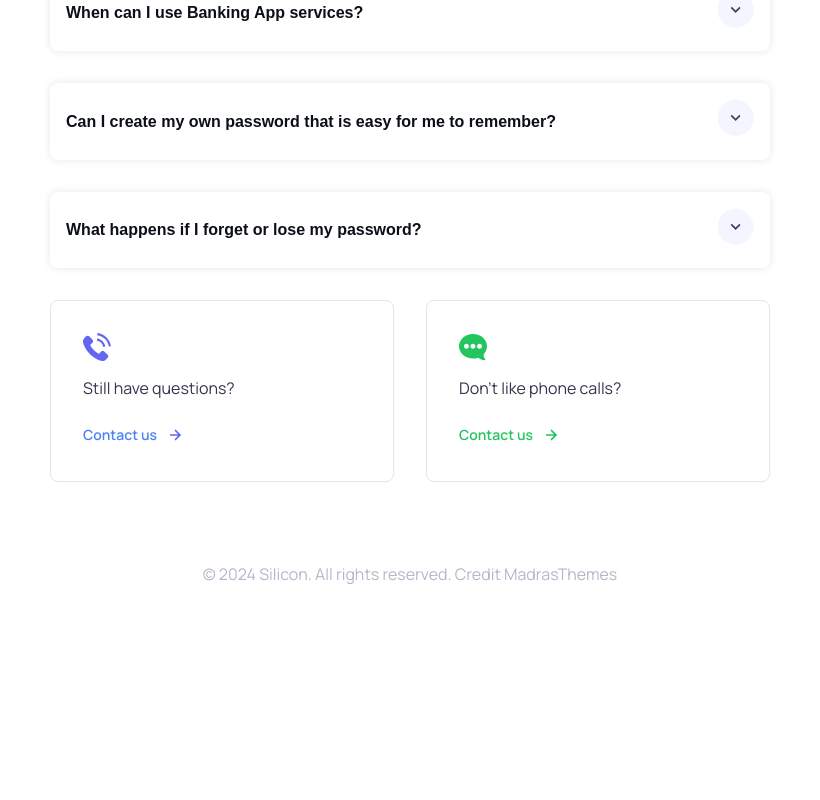
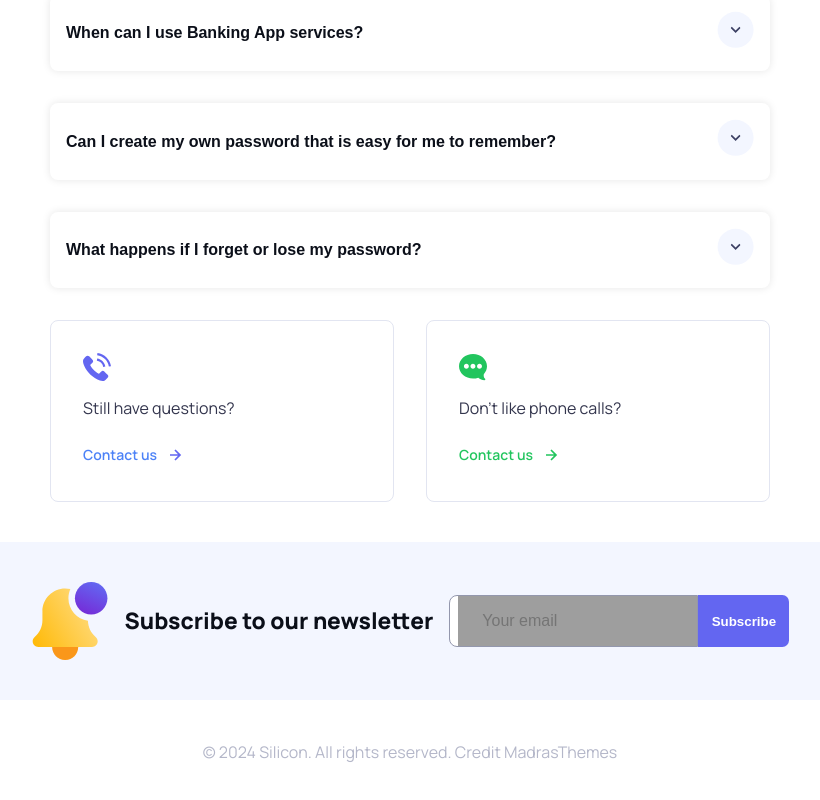
Before and after one commit to Jessica193/Silicon---Javascript-course-assignment, a React (Vite) app: page / in a window 1280 px wide. Shown: the part 2882-3682 px from the top of the page, without its empty margins (230-1050 px from the left). Before the commit the page ends 3510 px from the top, so only its background shows below. Built offline with nearby package versions, Linux system fonts and the light colour scheme; grey boxes are pictures that could not be loaded.

Commit message:
all sections as components and css is working

```diff
--- a/src/App.jsx
+++ b/src/App.jsx
@@ -1,6 +1,6 @@
 import './App.css'
+import './assets/css/main.css'
 import Footer from './components/Footer'
-import './assets/css/main.css'
 import Header from './components/Header'
 import HeroSection from './components/HeroSection'
 import Logos from './components/Logos'
@@ -9,6 +9,7 @@ import HowSection from './components/HowSection'
 import How2Section from './components/How2Section'
 import FeedbackSection from './components/FeedbackSection'
 import FAQSection from './components/FAQSection'
+import NewsletterSection from './components/NewsletterSection'
 
 
 
@@ -26,8 +27,7 @@ function App() {
         <How2Section/>
         <FeedbackSection/>
         <FAQSection/>
-
-
+        <NewsletterSection/>
       </main>
       <Footer />
     </>
--- a/src/components/FAQSection.jsx
+++ b/src/components/FAQSection.jsx
@@ -18,11 +18,6 @@ const FAQSection = () => {
             </div>
 
             <div class="questions-mobile">
-
-                <button class="q q-top">
-                    <span>Is any of my personal information stored in the App?</span>
-                    <img src={blueArrow} alt="arrow icon"/>
-                </button>
 
                 <div class="q q-top">
                     <button>Is any of my personal information
@@ -115,7 +110,7 @@ const FAQSection = () => {
                     <div class="flex">
                         <button>Can I schedule future transfers?</button>
                         <button>
-                            <img src={greyArrow} alt="arrow icon"/>
+                            <img src={blueArrow} alt="arrow icon"/>
                         </button>
                     </div>
                     <p>Nunc duis id aenean gravida tincidunt eu, tempor ullamcorper. Viverra aliquam arcu, viverra et, cursus. Aliquet pretium cursus adipiscing gravida et consequat lobortis arcu velit. Nibh pharetra fermentum duis accumsan lectus non. Massa cursus molestie lorem scelerisque pellentesque. Nisi, enim, arcu purus gravida adipiscing euismod montes, duis egestas. Vehicula eu etiam quam tristique tincidunt suspendisse ut consequat.</p>
--- /dev/null
+++ b/src/components/NewsletterSection.jsx
@@ -0,0 +1,26 @@
+import React from 'react'
+import notification from '../assets/images/notification.svg'
+
+function NewsletterSection() {
+  return (
+    <section className="newsletter-section">
+        <div className="container container-newsletter">
+
+            <div className="subscribe">
+                <img src={notification} alt="notification icon"/>
+                <h5 className="subscribe-h5-desktop">Subscribe to our newsletter to stay informed about latest updates</h5>
+                <h5 className="subscribe-h5-mobile">Subscribe to our newsletter</h5>
+            </div>
+
+            <form className="newsletter-input">
+                <input type="email" name="email" placeholder="Your email"/>
+                <button className="btn-primary btn-subscribe">Subscribe</button>
+            </form>
+
+        </div>
+
+    </section>
+  )
+}
+
+export default NewsletterSection
```
